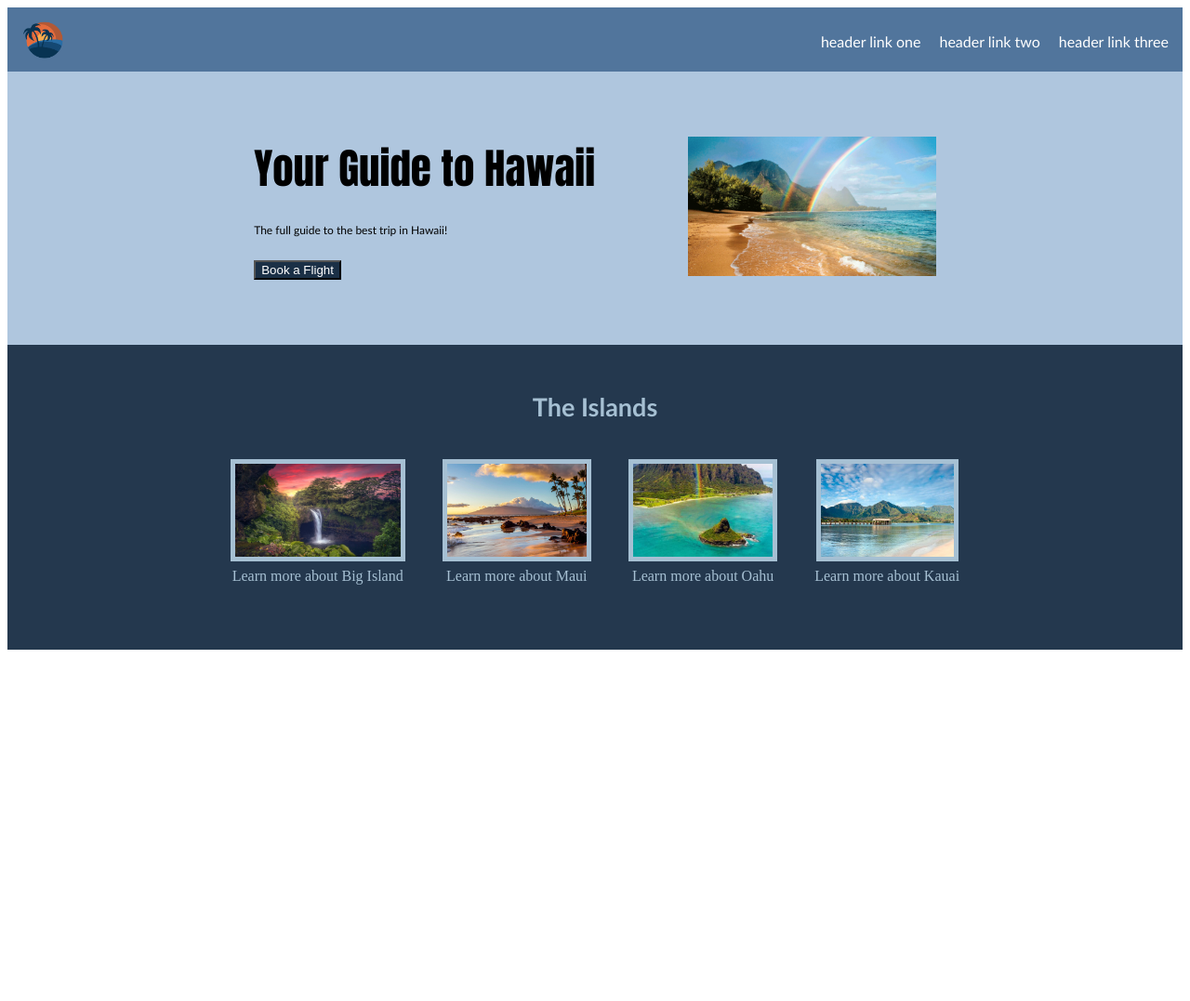
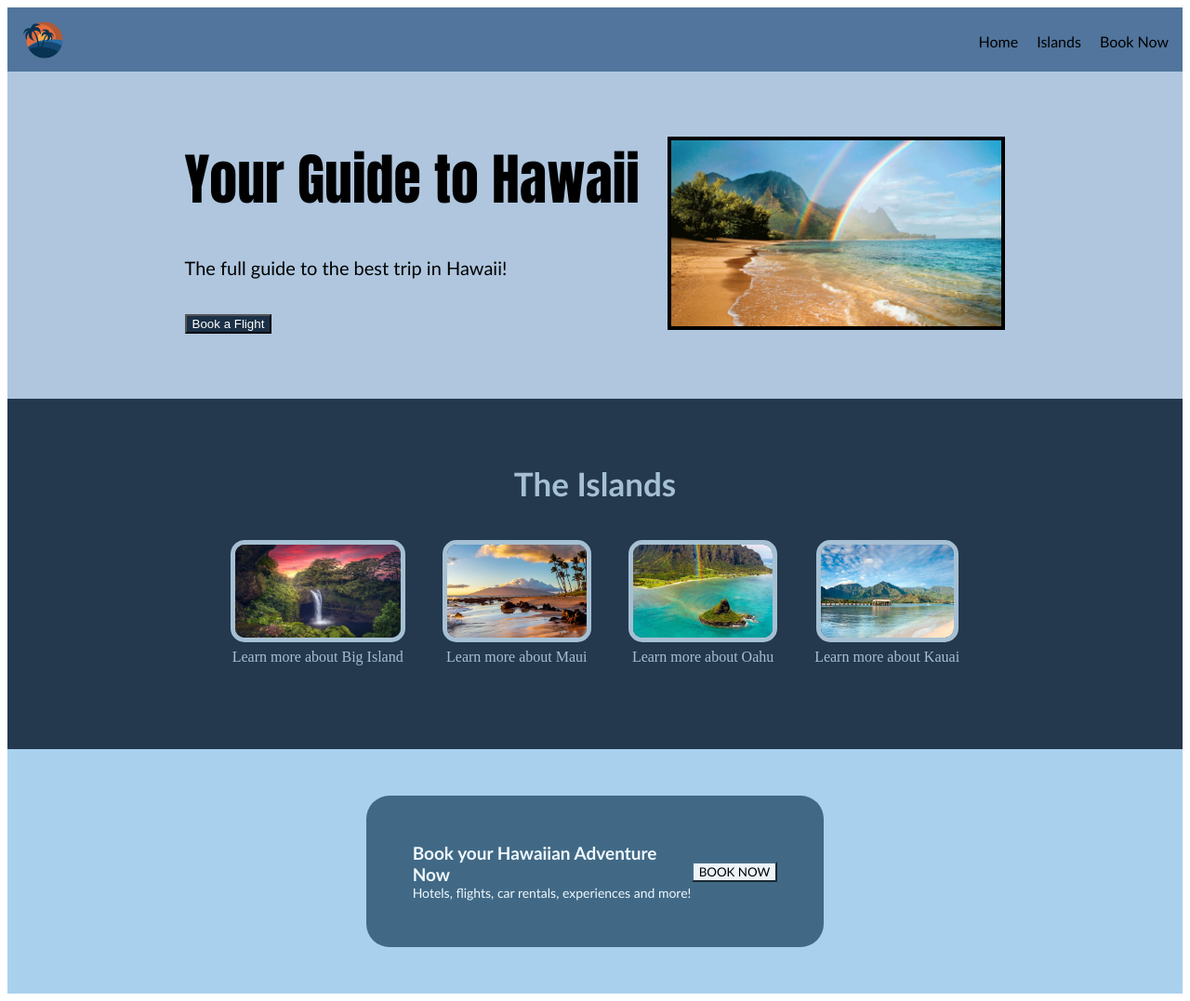
Before and after one commit to selenaz03/hawaii, a plain HTML site: page index.html in a window 1280 px wide. Shown: the whole page at 93% size. Before the commit the page ends 800 px from the top, so only its background shows below. Drawn offline with Linux system fonts and the light colour scheme.

Commit message:
final commit

```diff
--- a/index.html
+++ b/index.html
@@ -11,12 +11,12 @@
     <div class="header">
         <div><img class="logo" src="images/logo.png"></div>
         <ul class="headerLinks">
-                <li class="link">header link one</li>
-                <li class="link">header link two</li>
-                <li class="link">header link three</li>
+            <a href="#titleContainer"><li class="link">Home</li></a>
+            <a href="#infoContainer"><li class="link">Islands</li></a>
+            <a href="#callContainer"><li class="link">Book Now</li></a>
         </ul>
     </div>
-    <div class="titleContainer">
+    <div id="titleContainer">
         <div class="titleBoxLeft">
             <div class="title">Your Guide to Hawaii</div>
             <div class="titleDescription">The full guide to the best trip in Hawaii!</div>
@@ -26,25 +26,35 @@
             <img class="titlePicture" src="images/titlePicture.png">
         </div>
     </div>
-    <div class="infoContainer">
+    <div id="infoContainer">
         <div class="infoTitle">The Islands</div>
         <div class="islands">
             <div class="oneIsland">
                 <img class="bigIsland" src="images/bigisland.jpeg">
-                <div class="pictureText">Learn more about Big Island</div>
+                <a href="https://www.gohawaii.com/islands/hawaii-big-island"><div class="pictureText">Learn more about Big Island</div></a>
+                <!-- <div class="pictureText">Learn more about Big Island</div> -->
             </div>
             <div class="oneIsland">
                 <img class="maui" src="images/maui.jpg">
-                <div class="pictureText">Learn more about Maui</div>
+                <a href="https://www.gohawaii.com/islands/maui"><div class="pictureText">Learn more about Maui</div></a>
             </div>
             <div class="oneIsland">
                 <img class="oahu" src="images/oahu.jpg">
-                <div class="pictureText">Learn more about Oahu</div>
+                <a href="https://www.gohawaii.com/islands/oahu"><div class="pictureText">Learn more about Oahu</div></a>
             </div>
             <div class="oneIsland">
                 <img class="kauai" src="images/kauai.jpg">
-                <div class="pictureText">Learn more about Kauai</div>
+                <a href="https://www.gohawaii.com/islands/kauai"><div class="pictureText">Learn more about Kauai</div></a>
             </div>
+        </div>
+    </div>
+    <div id="callContainer">
+        <div class="callBox">
+            <div class="callLeft">
+                <div class="call">Book your Hawaiian Adventure Now</div>
+                <div class="callDescription">Hotels, flights, car rentals, experiences and more!</div>
+            </div>
+            <a href="https://www.hawaii.com/vacation-packages/"><button class="callButton">BOOK NOW</button></a>
         </div>
     </div>
 </body>
--- a/styles.css
+++ b/styles.css
@@ -16,6 +16,8 @@ body {
     padding: 15px;
     padding-top: 10px;
     padding-bottom: 6px;
+    position: sticky;
+    top: 0;
 }
 
 .logo {
@@ -33,30 +35,33 @@ ul {
 
 .link {
     list-style: none;
+    color:black;
 }
 
-.titleContainer {
+#titleContainer {
     display: flex;
     flex-direction: row;
     background-color: rgb(175, 198, 222);
     padding: 70px;
     justify-content: center;
-    gap: 100px;
+    gap: 30px;
 }
 
 .titlePicture {
-    height: 150px;
+    height: 200px;
     width: auto;
+    border-color: black;
+    border: 4px solid;
 }
 
 .title {
-    font-size: 45px;
+    font-size: 60px;
     font-family:Impact, Haettenschweiler, 'Arial Narrow Bold', sans-serif;
     font-weight: 800;
 }
 
 .titleDescription {
-    font-size: 12px;
+    font-size: 20px;
     font-weight: 500;
     font-family:'Gill Sans', 'Gill Sans MT', Calibri, 'Trebuchet MS', sans-serif;
 }
@@ -73,13 +78,13 @@ ul {
     color: white;
 }
 
-.infoContainer {
+#infoContainer {
     display: flex;
     flex-direction: column;
     background-color: rgb(36, 56, 78);
     color: rgb(166, 192, 211);
-    padding: 70px;
-    padding-top: 50px;
+    padding: 90px;
+    padding-top: 70px;
 }
 
 .islands {
@@ -91,7 +96,7 @@ ul {
 
 .infoTitle {
     text-align: center;
-    font-size: 27px;
+    font-size: 35px;
     margin-bottom: 40px;
     font-family: 'Gill Sans', 'Gill Sans MT', Calibri, 'Trebuchet MS', sans-serif;
     font-weight: 700;
@@ -102,6 +107,7 @@ ul {
     width: auto;
     border: 5px solid;
     border-color: rgb(166, 192, 211);
+    border-radius: 15px;
 }
 
 .oneIsland {
@@ -112,3 +118,60 @@ ul {
     gap: 7px;
     flex-shrink: 0;
 }
+
+.pictureText {
+    color: rgb(166, 192, 211);
+    text-decoration: none;
+}
+
+a {
+    text-decoration: none;
+}
+
+a:hover {
+    font-weight: 700;
+}
+
+#callContainer {
+    display: flex;
+    justify-content: center;
+    align-items: center;
+    padding: 50px;
+    background-color: rgb(169, 209, 237);
+}
+
+.callBox {
+    display: flex;
+    flex-direction: row;
+    align-items: center;
+    justify-content: space-between;
+    background-color: rgb(65, 105, 133);
+    padding: 50px;
+    border-radius: 25px;
+    color: aliceblue;
+}
+
+.callLeft {
+    display: flex;
+    width: 300px;
+    flex-direction: column;
+    justify-content: space-between;
+    font-family: 'Gill Sans', 'Gill Sans MT', Calibri, 'Trebuchet MS', sans-serif;
+}
+
+.call {
+    font-size: 19px;
+    font-weight: 700;
+}
+
+.callDescription {
+    font-weight: 100;
+    font-size: 14px;
+}
+
+.callButton {
+    background-color: rgb(236, 244, 250);
+    border-color: rgb(70, 108, 134);
+    font-family: 'Trebuchet MS', 'Lucida Sans Unicode', 'Lucida Grande', 'Lucida Sans', Arial, sans-serif;
+    font-weight: 400;
+}
```
